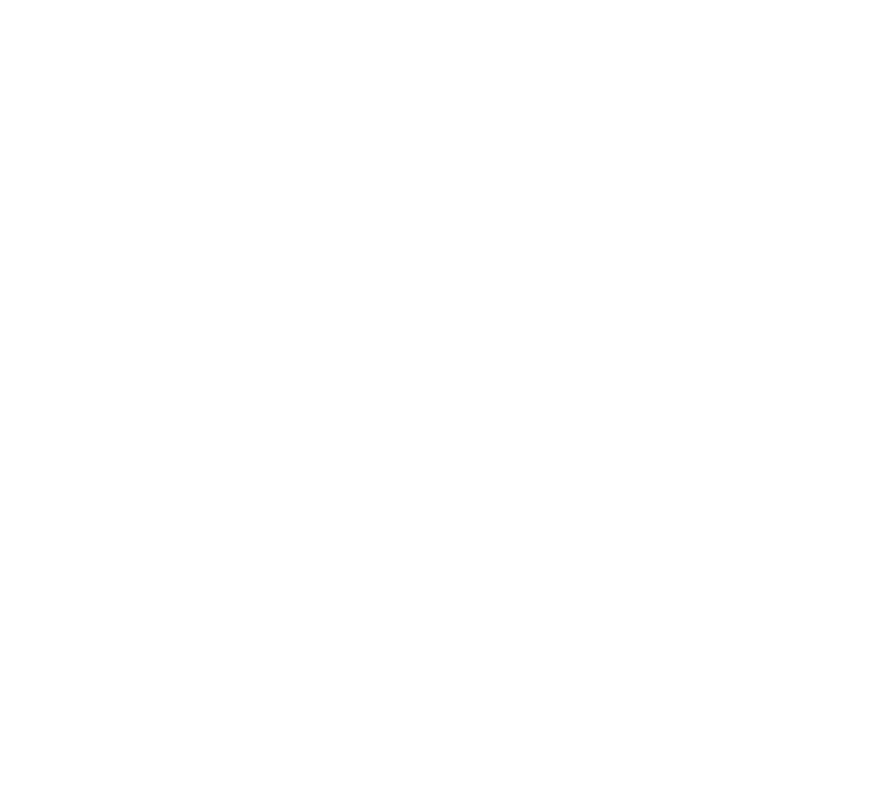
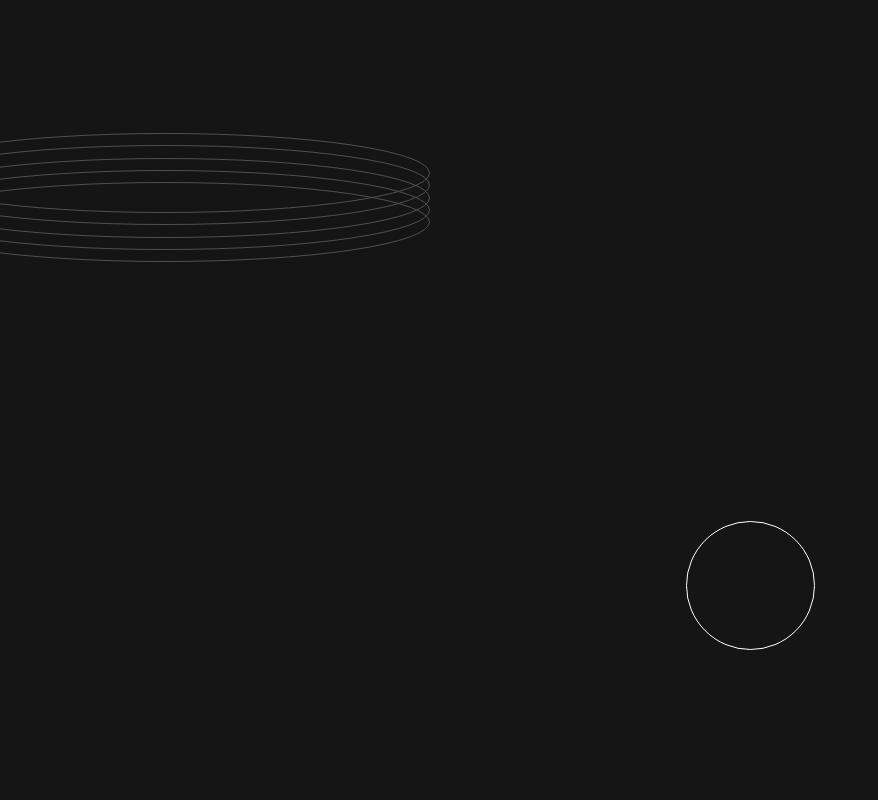
Before and after one commit to Otaviano-Manoel/developer_portfolio, a React (Create React App) app: page / in a window 1280 px wide. Shown: the top 800 px of the page, without its empty margins (0-878 px from the left). Built offline with nearby package versions, Linux system fonts and the light colour scheme.

Commit message:
pagina principal (src/page/App.tsx) feito

```diff
--- a/package.json
+++ b/package.json
@@ -10,6 +10,7 @@
     "@types/node": "^16.18.101",
     "@types/react": "^18.3.3",
     "@types/react-dom": "^18.3.0",
+    "classnames": "^2.5.1",
     "react": "^18.3.1",
     "react-dom": "^18.3.1",
     "react-scripts": "5.0.1",
--- /dev/null
+++ b/src/assets/style/_mixins.scss
@@ -0,0 +1,17 @@
+@import url('https://fonts.googleapis.com/css2?family=Space+Grotesk:wght@300..700&display=swap');
+
+@mixin max-breakpoint($size) {
+    @media (max-width: $size) {
+        @content;
+    }
+}
+
+@mixin typography($font-size, $line-height, $letter-spacing: null, $font-weight) {
+    font-size: $font-size;
+    line-height: $line-height;
+    font-weight: $font-weight;
+
+    @if $letter-spacing !=null {
+        letter-spacing: $letter-spacing;
+    }
+}
--- /dev/null
+++ b/src/assets/style/_variables.scss
@@ -0,0 +1,10 @@
+$desktop: 1110px;
+$tablet: 1024px;
+$mobile: 710px;
+$small-mobile: 344px;
+
+$color-black: #151515;
+$color-green: #4ee1a0;
+$color-black-light: #242424;
+$color-grey: #d9d9d9;
+$color-white: #ffffff;
--- /dev/null
+++ b/src/assets/style/reset.scss
@@ -0,0 +1,26 @@
+* {
+    margin: 0px;
+    padding: 0px;
+    box-sizing: border-box;
+}
+
+html, body, div, span, applet, object, iframe,
+h1, h2, h3, h4, h5, h6, p, blockquote, pre,
+a, abbr, acronym, address, big, cite, code,
+del, dfn, em, img, ins, kbd, q, s, samp,
+small, strike, strong, sub, sup, tt, var,
+b, u, i, center,
+dl, dt, dd, ol, ul, li,
+fieldset, form, label, legend,
+table, caption, tbody, tfoot, thead, tr, th, td,
+article, aside, canvas, details, embed,
+figure, figcaption, footer, header, hgroup,
+menu, nav, output, ruby, section, summary,
+time, mark, audio, video {
+    margin: 0;
+    padding: 0;
+    border: 0;
+    font-size: 100%;
+    font: inherit;
+    vertical-align: baseline;
+}
--- a/src/page/App.css
+++ /dev/null
@@ -1,38 +0,0 @@
-.App {
-  text-align: center;
-}
-
-.App-logo {
-  height: 40vmin;
-  pointer-events: none;
-}
-
-@media (prefers-reduced-motion: no-preference) {
-  .App-logo {
-    animation: App-logo-spin infinite 20s linear;
-  }
-}
-
-.App-header {
-  background-color: #282c34;
-  min-height: 100vh;
-  display: flex;
-  flex-direction: column;
-  align-items: center;
-  justify-content: center;
-  font-size: calc(10px + 2vmin);
-  color: white;
-}
-
-.App-link {
-  color: #61dafb;
-}
-
-@keyframes App-logo-spin {
-  from {
-    transform: rotate(0deg);
-  }
-  to {
-    transform: rotate(360deg);
-  }
-}
--- /dev/null
+++ b/src/page/App.module.scss
@@ -0,0 +1,114 @@
+@import '../assets/style/_variables.scss';
+@import '../assets/style/_mixins.scss';
+
+@mixin rings($top: null, $right: null, $left: null, $bottom: null) {
+  position: absolute;
+  z-index: 1;
+
+  @if $top !=null {
+    top: $top;
+  }
+
+  @if $right !=null {
+    right: $right;
+  }
+
+  @if $left !=null {
+    left: $left;
+  }
+
+  @if $bottom !=null {
+    bottom: $bottom;
+  }
+}
+
+.app {
+  background-color: $color-black;
+  color: $color-white;
+  font-family: "Space Grotesk", sans-serif;
+  display: flex;
+  justify-content: center;
+  position: relative;
+  overflow: hidden;
+  height: 3872px;
+
+  .ring1 {
+    @include rings(133px, null, -100px, null);
+
+    @include max-breakpoint($tablet) {
+      @include rings(86px, null, -265px, null);
+    }
+
+    @include max-breakpoint($mobile) {
+      @include rings(124px, null, -342px, null);
+    }
+  }
+
+  .ring2 {
+    @include rings(1077px, -239px, null, null);
+
+    @include max-breakpoint($tablet) {
+      @include rings(1077px, -332px, null, null);
+    }
+
+    @include max-breakpoint($mobile) {
+      @include rings(1287px, -358px, null, null);
+    }
+  }
+
+  .ring3 {
+    @include rings(null, null, -205px, 219px);
+
+    @include max-breakpoint($tablet) {
+      @include rings(null, null, -368px, 130px);
+    }
+
+    @include max-breakpoint($mobile) {
+      @include rings(null, null, -359px, 269px);
+    }
+  }
+
+  .container {
+    display: flex;
+    flex-direction: column;
+    position: relative;
+    overflow: hidden;
+    width: 1110px;
+    z-index: 5;
+
+    @include max-breakpoint($desktop) {
+      width: 1000px;
+    }
+
+    @include max-breakpoint($tablet) {
+      width: 710px;
+    }
+
+    @include max-breakpoint($mobile) {
+      width: 344px;
+      position: initial;
+      overflow: visible;
+    }
+
+    @include max-breakpoint($small-mobile) {
+      width: 280px;
+    }
+
+    .circle {
+      position: absolute;
+      right: 380px;
+      top: 521px;
+      z-index: 10;
+
+      @include max-breakpoint($tablet) {
+        top: 471px;
+        right: -63.5px;
+      }
+
+      @include max-breakpoint($mobile) {
+        top: 254px;
+        right: -65px;
+      }
+    }
+  }
+}
--- a/src/page/App.tsx
+++ b/src/page/App.tsx
@@ -1,9 +1,21 @@
 import React from 'react';
-import './App.css';
+import '../assets/style/reset.scss';
+import '../assets/style/_variables.scss';
+import '../assets/style/_mixins.scss';
+import styled from './App.module.scss';
+import ring from '../assets/images/pattern-rings.svg';
+import circle from '../assets/images/pattern-circle.svg';
+import classNames from 'classnames';
 
 function App() {
   return (
-    <div className="App">
+    <div className={styled['app']}>
+      <img className={classNames(styled.ring1)} src={ring} alt="Ring" />
+      <img className={classNames(styled.ring2)} src={ring} alt="Ring" />
+      <img className={classNames(styled.ring3)} src={ring} alt="Ring" />
+      <div data-testid='container-page' className={styled['container']}>
+        <img className={styled['circle']} src={circle} alt="Circle" />
+      </div>
     </div>
   );
 }
```
Also changed, not shown: 2 other files (tests, documents, lock files or other folders).
